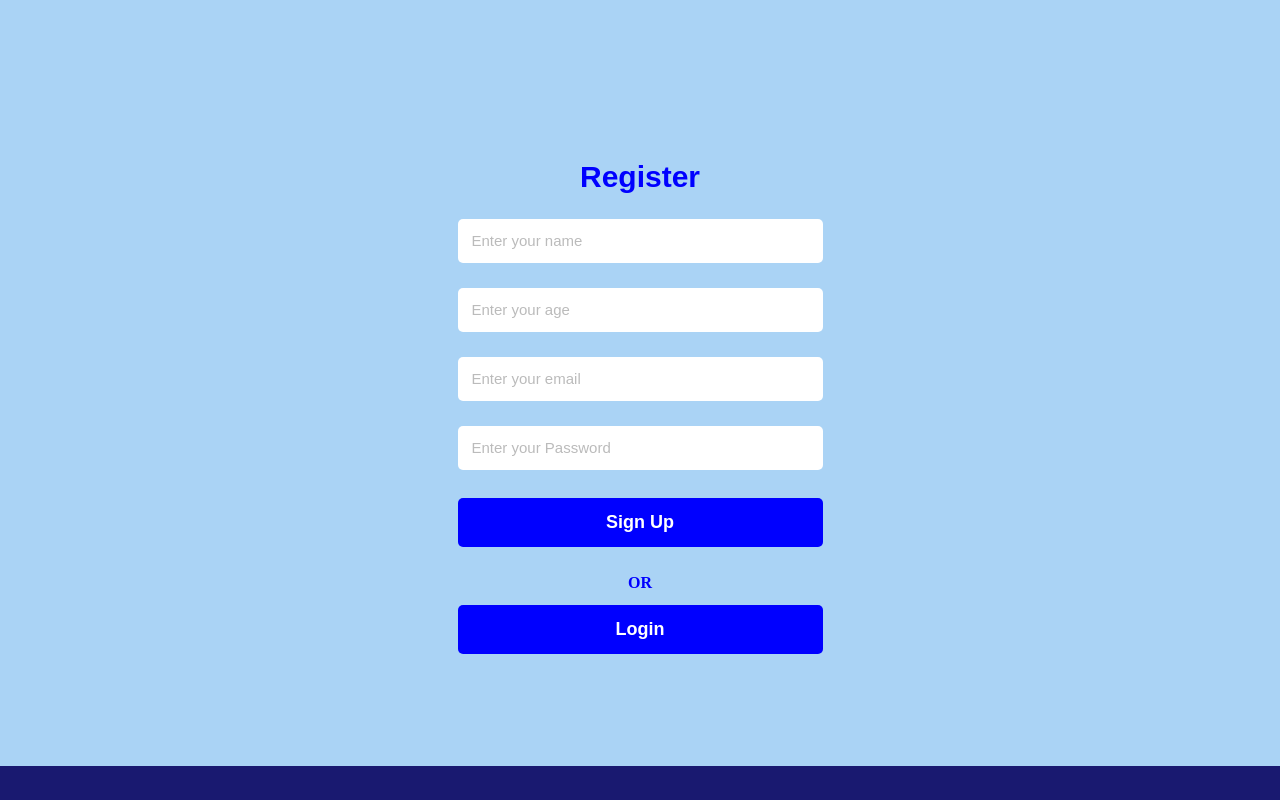
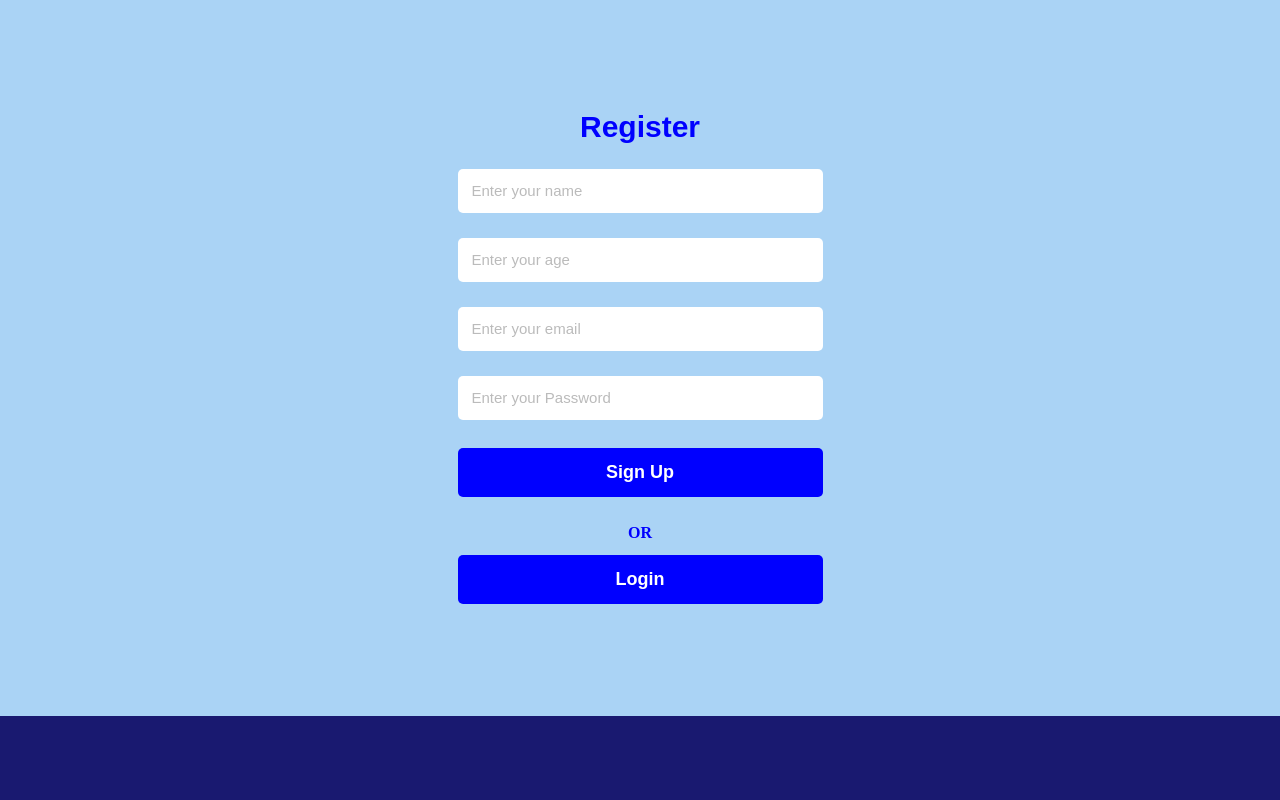
Before and after one commit to Rohith141101/form_react, a React (Create React App) app: page / in a window 1280 px wide. Shown: the top 800 px of the page. Built offline with nearby package versions, Linux system fonts and the light colour scheme.

Commit message:
Update App.css

```diff
--- a/src/App.css
+++ b/src/App.css
@@ -17,7 +17,7 @@ body{
   width:375px;
   padding: 0 5px;
   display: block;
-  margin: 100px auto 0 auto;
+  margin: 50px auto 0 auto;
 }
 .form{
   display: flex;
```
